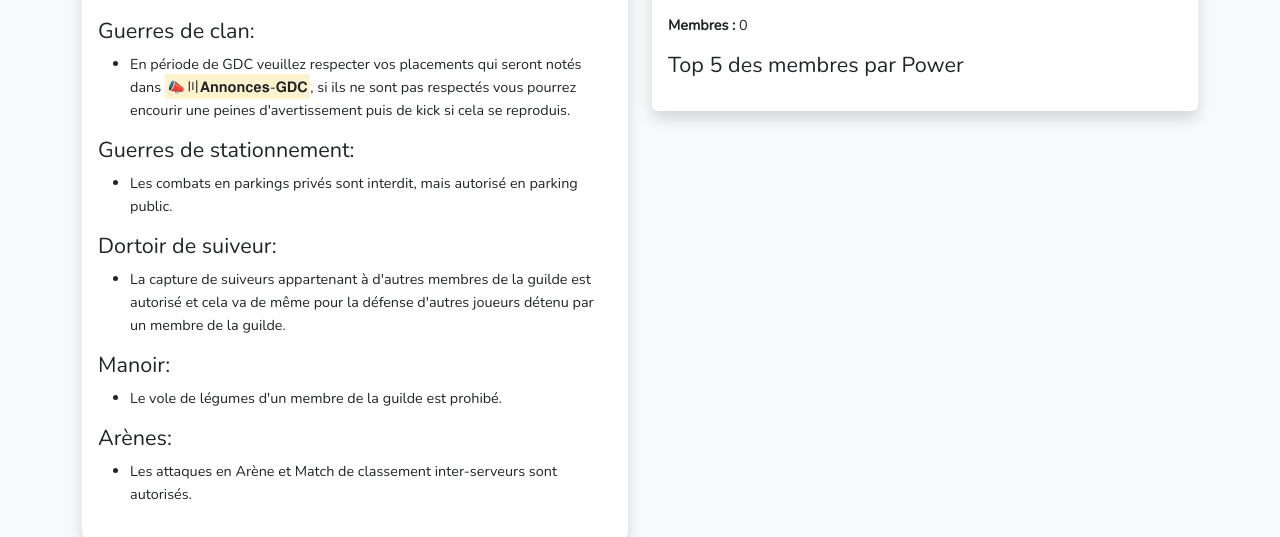
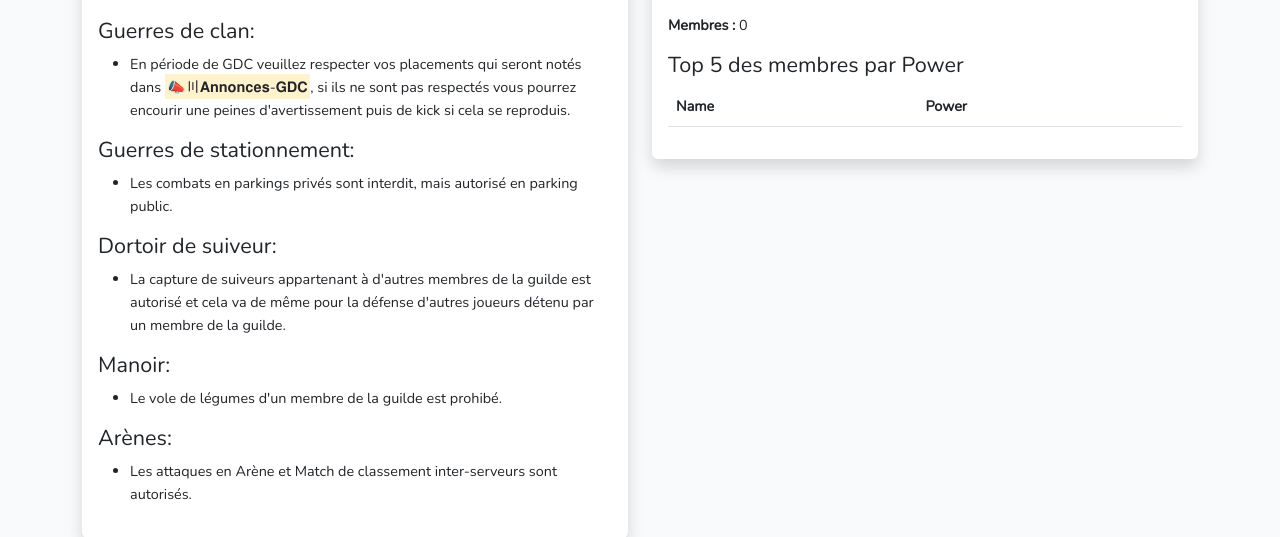
Before and after one commit to Dreamak/OnTheTopOfficial, a Laravel app: template resources/views/home.blade.php in a window 1280 px wide. Shown: the part 820-1357 px from the top of the page. Run offline with Laravel 10, Linux system fonts and the light colour scheme; the template is opened without the code that fills it, so the values that code supplies are empty; style sheets or scripts are compiled from the project's sources.

Commit message:
mise en page home

```diff
--- a/resources/views/home.blade.php
+++ b/resources/views/home.blade.php
@@ -70,15 +70,21 @@
                                 <p><strong>Puissance totale :</strong> {{ $guild->power }}</p>
                                 <p><strong>Membres :</strong> {{ $guild->members->count() }}</p>
                                 <h4>Top 5 des membres par Power</h3>
-                                <table>
+                                <table class="table">
                                     <thead>
+                                        <tr>
+                                            <th scope="col">Name</th>
+                                            <th scope="col">Power</th>
+                                        </tr>
                                     </thead>
                                     <tbody>
-                                <ul>
                                     @foreach ($topMembers as $member)
-                                        <li>{{ $member->ingame_name }} - Power: {{ $member->power }}</li>
+                                        <tr>
+                                            <th scope="row">{{ $member->ingame_name }}</th>
+                                            <td>{{ $member->power }}</td>
+                                        </tr>
                                     @endforeach
-                                </ul>
+                                    </tbody>
                                 </table>
                             </div>
                         </div>
--- a/routes/web.php
+++ b/routes/web.php
@@ -42,8 +42,8 @@ Route::middleware(['auth', 'role:admin'])->group(function () {
     Route::get('/admin/users', [UserController::class, 'index'])->name('admin.users');
 
 
+    Route::get('/onthetop', [OnTheTopController::class, 'dashboard'])->name('onthetop.dashboard');
     Route::get('/onthetop/dashboard', [OnTheTopController::class, 'dashboard'])->name('onthetop.dashboard');
-        Route::get('/onthetop', [OnTheTopController::class, 'index'])->name('onthetop.dashboard');
 });
 
 
```
Also changed, not shown: resources/views/onthetop/dashboard.blade.php (+0 -21 lines). Lines whose indentation alone changed are shown as unchanged.
